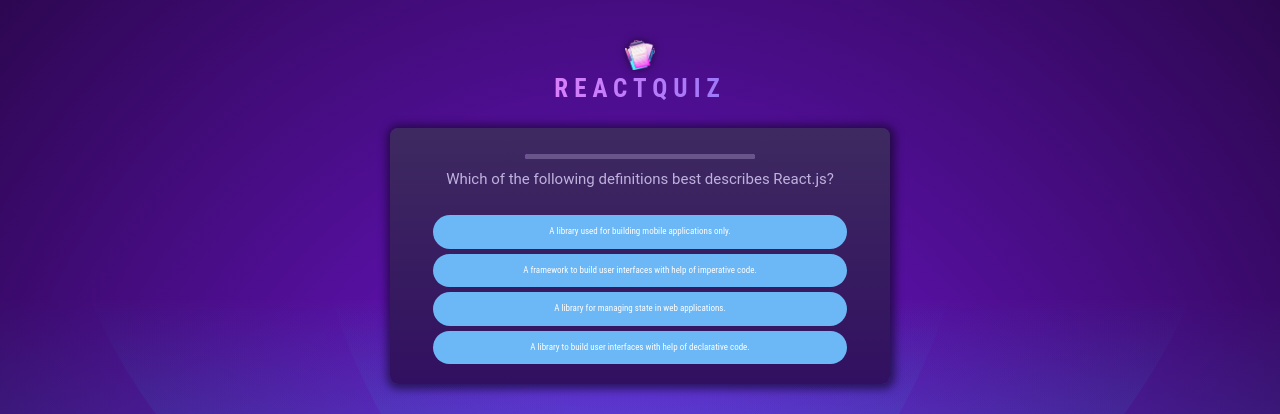
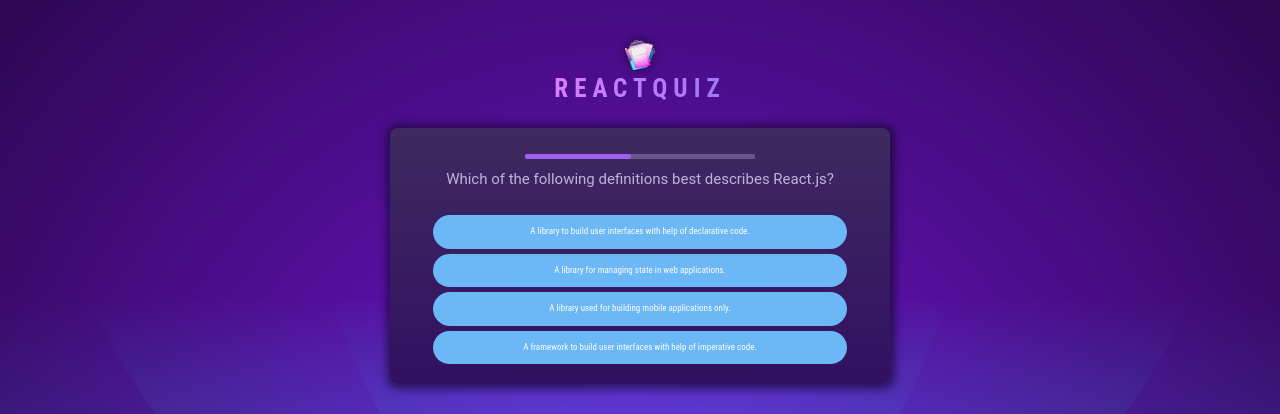
Before and after one commit to MahsaAghamiri/react-practice-journey, a React (Vite) app: page /QuizApp in a window 1280 px wide. Shown: the top 414 px of the page. Built offline with nearby package versions, Linux system fonts and the light colour scheme.

Commit message:
QuizApp: add Question, Answer Components

```diff
--- /dev/null
+++ b/src/Pages/QuizApp/Components/Answers.jsx
@@ -0,0 +1,42 @@
+import { useRef } from "react";
+
+export default function Answers({
+  answers,
+  selectedAnswer,
+  answerState,
+  onSelect,
+}) {
+  const shuffledAnswer = useRef();
+
+  function renderAnswers() {
+    if (!shuffledAnswer.current) {
+      shuffledAnswer.current = [...answers];
+      shuffledAnswer.current.sort(() => Math.random() - 0.5);
+    }
+
+    return shuffledAnswer.current.map((answer) => {
+      const isSelected = selectedAnswer === answer;
+      let cssClass = "";
+
+      if (answerState === "answered" && isSelected) {
+        cssClass = "selected";
+      }
+
+      if (
+        (answerState === "correct" || answerState === "wrong") &&
+        isSelected
+      ) {
+        cssClass = answerState;
+      }
+
+      return (
+        <li key={answer} className="answer">
+          <button onClick={() => onSelect(answer)} className={cssClass}>
+            {answer}
+          </button>
+        </li>
+      );
+    });
+  }
+  return <ul id="answers">{renderAnswers()}</ul>;
+}
--- /dev/null
+++ b/src/Pages/QuizApp/Components/Question.jsx
@@ -0,0 +1,24 @@
+import QuestionTimer from "./QuestionTimer";
+import Answers from "./Answers";
+
+export default function Question({
+  questionText,
+  answer,
+  onSelectAnswer,
+  selectedAnswer,
+  onSkipAnswer,
+  answerState,
+}) {
+  return (
+    <div id="question">
+      <QuestionTimer timeout={10000} onTimeout={onSkipAnswer} />
+      <h2>{questionText}</h2>
+      <Answers
+        answers={answer}
+        selectedAnswer={selectedAnswer}
+        answerState={answerState}
+        onSelect={onSelectAnswer}
+      />
+    </div>
+  );
+}
--- a/src/Pages/QuizApp/Components/QuestionTimer.jsx
+++ b/src/Pages/QuizApp/Components/QuestionTimer.jsx
@@ -4,15 +4,23 @@
   const [remainingTime, setRemainingTime] = useState(timeout);
 
   useEffect(() => {
-    setTimeout(() => {
+    const timer = setTimeout(() => {
       onTimeout();
     }, timeout);
+
+    return () => {
+      clearTimeout(timer);
+    };
   }, [timeout, onTimeout]);
 
   useEffect(() => {
-    setInterval(() => {
+    const interval = setInterval(() => {
       setRemainingTime((prevRemainingTime) => prevRemainingTime - 100);
     }, 100);
+
+    return () => {
+      clearInterval(interval);
+    };
   }, []);
 
   return <progress id="quetion-time" max={timeout} value={remainingTime} />;
--- a/src/Pages/QuizApp/Components/Quiz.jsx
+++ b/src/Pages/QuizApp/Components/Quiz.jsx
@@ -1,29 +1,42 @@
-import { useState } from "react";
+import { useState, useCallback } from "react";
 import Questions from "../questions.js";
 import quizCompleteImg from "../Assets/quiz-complete.png";
-import QuestionTimer from "./QuestionTimer.jsx";
+import Question from "./Question.jsx";
 
 export default function Quiz() {
   const [userAnswers, setUserAnswers] = useState([]);
-  const activeQuestionIndex = userAnswers.length;
+  const [answerState, setAnswerState] = useState("");
+
+  const activeQuestionIndex =
+    answerState === "" ? userAnswers.length : userAnswers.length - 1;
   const quizIsComplete = activeQuestionIndex === Questions.length;
 
+  const handleSelectAnswer = useCallback(
     function handleSelectAnswer(selectedAnswer) {
+      setAnswerState("answered");
       setUserAnswers((prevUserAnswer) => {
         return [...prevUserAnswer, selectedAnswer];
       });
+
+      setTimeout(() => {
+        if (selectedAnswer === Questions[activeQuestionIndex].answers[0]) {
+          setAnswerState("correct");
+        } else {
+          setAnswerState("wrong");
         }
+        setTimeout(() => {
+          setAnswerState("");
+        }, 2000);
+      }, 1000);
+    },
 
-  function renderAnswers() {
-    const shuffledAnswer = [...Questions[activeQuestionIndex].answers];
-    shuffledAnswer.sort(() => Math.random() - 0.5);
+    [activeQuestionIndex]
+  );
 
-    return shuffledAnswer.map((answer) => (
-      <li key={answer} className="answer">
-        <button onClick={() => handleSelectAnswer(answer)}>{answer}</button>
-      </li>
-    ));
-  }
+  const handleSkipAnswer = useCallback(
+    () => handleSelectAnswer(null),
+    [handleSelectAnswer]
+  );
 
   if (quizIsComplete) {
     return (
@@ -36,14 +49,15 @@
 
   return (
     <div id="quiz">
-      <div id="question">
-        <QuestionTimer
-          timeout={10000}
-          onTimeout={() => handleSelectAnswer(null)}
+      <Question
+        key={activeQuestionIndex}
+        questionText={Questions[activeQuestionIndex].text}
+        onSelectAnswer={handleSelectAnswer}
+        answer={Questions[activeQuestionIndex].answers}
+        selectedAnswer={userAnswers[userAnswers.length - 1]}
+        answerState={answerState}
+        onSkipAnswer={handleSkipAnswer}
       />
-        <h2>{Questions[activeQuestionIndex].text}</h2>
-        <ul id="answers">{renderAnswers()}</ul>
-      </div>
     </div>
   );
 }
```
Lines whose indentation alone changed are shown as unchanged.
